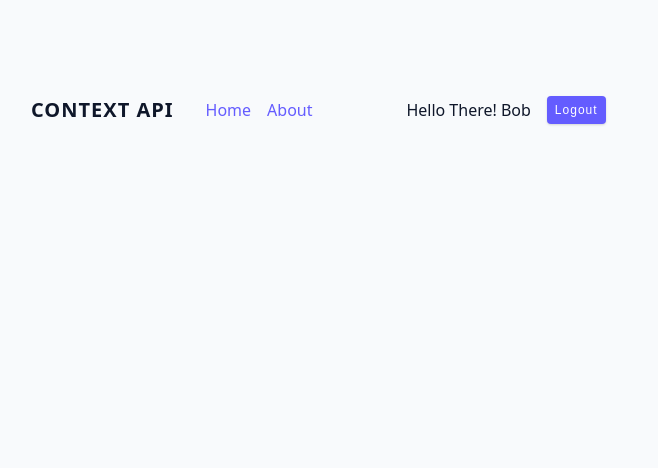
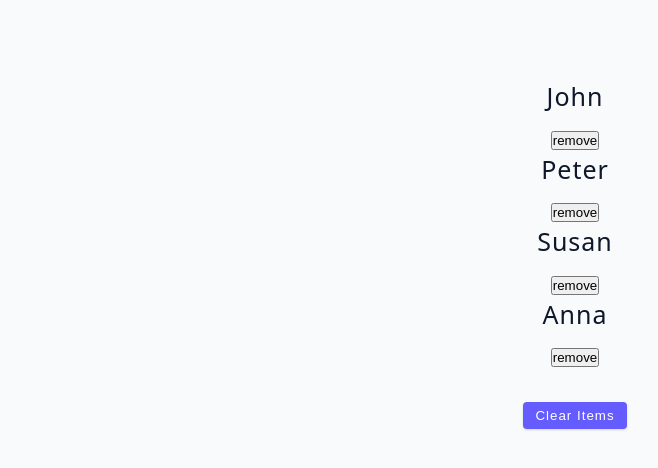
Before and after one commit to rohancs127/React-Concepts, a React (Vite) app in the folder advanced-react/: page / in a window 1280 px wide. Shown: the top 468 px of the page, without its empty margins (65-723 px from the left). Built offline with nearby package versions, Linux system fonts and the light colour scheme.

Commit message:
impored usereducer starter file

```diff
--- a/advanced-react/src/App.jsx
+++ b/advanced-react/src/App.jsx
@@ -39,13 +39,15 @@
 // import ToggleExample from "./tutorial/08-custom-hooks/starter/01-toggle";
 // import FetchData from "./tutorial/08-custom-hooks/starter/02-fetch-data";
 
-import Navbar from "./tutorial/09-context-api/starter/Navbar";
+// import Navbar from "./tutorial/09-context-api/starter/Navbar";
+
+import ReducerBasics from "./tutorial/10-useReducer/starter/01-useReducer";
 
 function App() {
   return (
     <div className='container'>
       {/* <UseStateBasics/> */}
-      <Navbar/>
+      <ReducerBasics/>
     </div>
   );
 }
```
